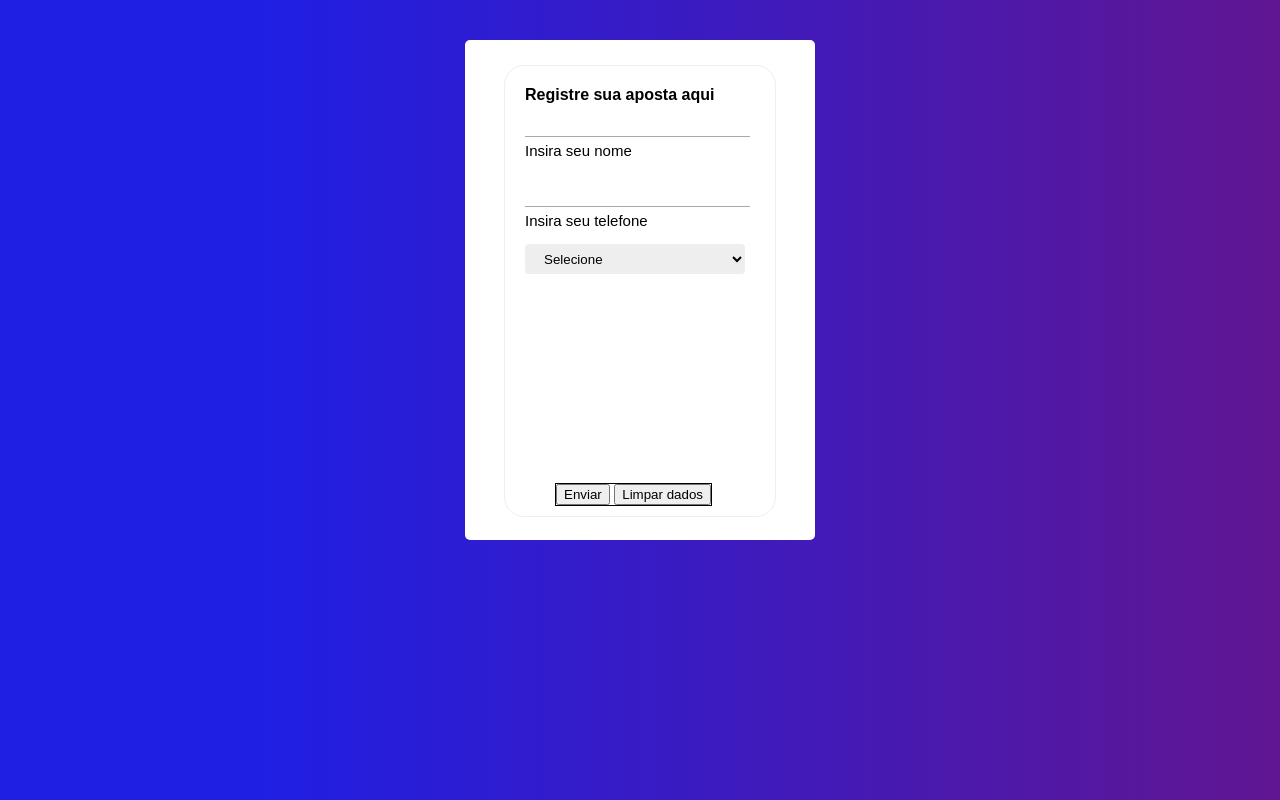
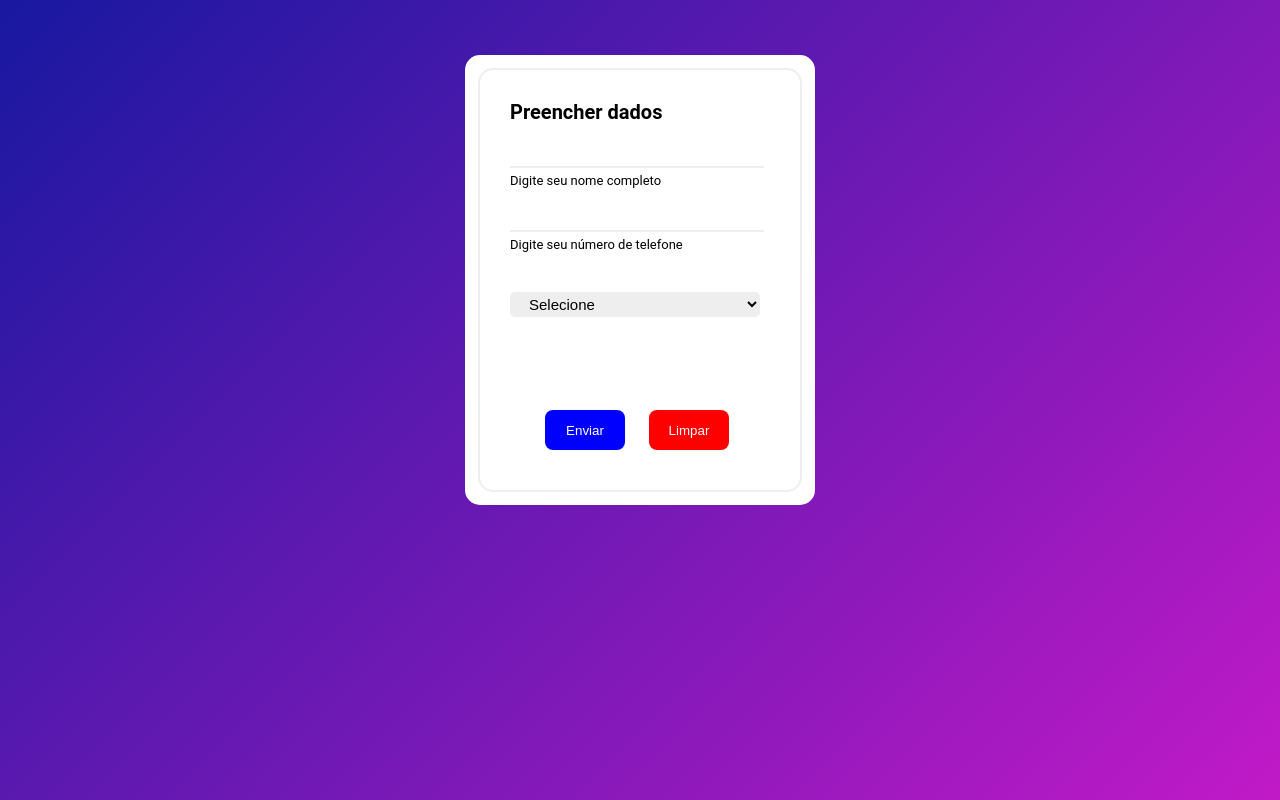
Before and after one commit to Angelium-Eddra/Rifador_on-line, a plain HTML site: page index.html in a window 1280 px wide. Drawn offline with Linux system fonts and the light colour scheme.

Commit message:
Pequena atualização

```diff
--- a/index.html
+++ b/index.html
@@ -1,40 +1,47 @@
 <!DOCTYPE html>
 <html lang="pt-br">
+
 <head>
-   <meta charset="UTF-8">
-   <meta name="viewport" content="width=device-width, initial-scale=1.0">
-   <link rel="stylesheet" href="style.css">
-   <title>Formulário</title>
+  <meta charset="UTF-8" />
+  <meta name="viewport" content="width=device-width, initial-scale=1.0" />
+  <link rel="stylesheet" href="style.css" />
+  <title>Riffo</title>
 </head>
+
 <body>
-   <form action="">
-      <div id="fundo">
-         <div id="conteudo_cliente">
-         <span id="form_title"><strong >Registre sua aposta aqui</strong></span>
+	<div id="fundo"><div id="contorno"><div id="conteudo">
+    	<span id="titulo">
+      		<b>Preencher dados</b>
+      	</span>
+        <div class="input_text">
+      	<label id="nome" for="_nome">
+          	<input type="text" id="_nome">
+            <span>Digite seu nome completo</span>
+        </label>
+      	</div>
 
-         <label class="info_set" for="nome">
-            <input type="text" id="nome">
-            <p class="ind">Insira seu nome</p>
-         </label>
-         <label class="info_set" for="tel">
-            <input type="text" id="tel">
-            <p class="ind">Insira seu telefone</p>
-         </label>
-         <div id="choice_pag">
-            <select name="forma_pagamento" id="pag_choices">
-               <option value="Selecione">Selecione</option>
-               <option value="Pix">Pix</option>
-               <option value="Dinheiro">Dinheiro</option>
-               <option value="Cartão">Cartão</option>
-            </select>
-         </div>
-         <div id="actions">
-            <button type="submit">Enviar</button>
-            <button type="reset">Limpar dados</button>
-         </div>
 
-      </div>
-      </div>
-   </form>
+      	<div class="input_text">
+      	<label id="tel" for="_tel">
+          	<input type="text" id="_tel">
+            <span>Digite seu número de telefone</span>
+      	</div>
+
+
+      	<div id="pagamento">
+      		<select>
+          		<option>Selecione</option>
+              	<option>Dinheiro</option>
+              	<option>Cartão</option>
+              	<option>Pix</option>
+          	</select>
+      	</div>
+
+        <span id="confirma">
+        	<button id="enviar" type="submit">Enviar</button>
+        	<button id="limpar" type="reset">Limpar</button>
+        </span>
+          </div></div></div>
 </body>
+
 </html>
--- a/style.css
+++ b/style.css
@@ -1,91 +1,157 @@
-/* ANIMAÇÔES DA PÁGINA */
-@keyframes selecionado{
-   0% {}
-   100% {font-size: 12px; color: black;}
+/* -------- ANIMAÇÕES E SEUS USOS --------- */
+/* ----------------------------------------- */
+@keyframes campo_ativo_texto{
+	0% {}
+	100% {font-size: 13px;}
 }
-@keyframes desselecionado{
-   0% {}
-   100% { font-size: 15px; color: black}
+@keyframes campo_inativo_texto{
+	0% {}
+	100% {font-size: 17px;}
 }
 
-/* -------------------- */
+
+@keyframes campo_ativo{
+	0% {}
+	100% {background-color: #eee; border-radius: 5px}
+}
+
+@keyframes campo_inativo{
+	0% {}
+	100% {background-color: none; border-radius: 0px}
+}
+
+/* .input_text input:focus + span{
+	animation-name: campo_ativo;
+	animation-duration: 2s;
+	background-color: #eee;
+} */
+
+.input_text input:focus + span{
+	animation-name: campo_ativo_texto;
+	animation-duration: 0.2s;
+	/* font-size: 13px; */
+}
 
 
-/* Fundinho bonito */
+/* ----------------------------------------- */
+
+
+/* ----------------------------------------- */
 html{
-   font-family: sans-serif;
-   background-image: linear-gradient(90deg, rgb(31, 31, 228) 20%, rgb(96, 22, 146));
+	font-family: 'Roboto', sans-serif;
+	background-image: linear-gradient(135deg, rgb(24, 24, 160), rgb(193, 26, 199));
+	width: 100vw;
+	height: 100vh;
+
+}
+
+#texto_background{
+	color:#fff;
+	font-size: 250px;
+	margin: -20% -20%;
+	transform: rotate(25deg);
+	width: 100%;
+	height: 10%;
+}
+
+#fundo{
+	position: absolute;
+	transform: translate(-50%, -50%);
+	top: 35%;
+	left: 50%;
+	width: 350px;
+	height: 450px;
+	border-radius: 15px;
+	background-color: #fff;
+}
+
+#contorno{
+	position: absolute;
+	transform: translate(-50%, -50%);
+	top: 50%;
+	left: 50%;
+	width: 320px;
+	height: 420px;
+	margin: 0px;
+	padding-left: 0px;
+	border: 2px solid #eee;
+	border-radius: 15px;
+}
+
+#conteudo{
+	position: absolute;
+	margin: 30px 30px;
+	width: 300px;
+	height: 400px;
+}
+
+#titulo{
+	position: relative;
+	font-size: 20px;
+	margin-bottom: 30px;
+}
+
+.input_text{
+  	margin: 20px 0px 20px 0px;
+}
+
+.input_text span{
+	display: block;
+  	font-size: 13px;
+}
+
+.input_text input{
+	width: 250px;
+  	height: 20px;
+  	border: none;
+  	margin-bottom: 5px;
+	font-size: 17px;
+  	border-radius: 0px;
+	border-bottom: 2px solid #eee;
+
 }
 
 
 
-/* Fundo branco, formatção e posição do formulário */
-#fundo{
-   position: absolute;
-   background-color: #fff;
-   transform: translate(-50%, 0%);
-   top: 5%;
-   left: 50%;
-   width: 350px; height: 500px;
-   border-radius: 5px;
 
-}
-/* Formatação do conteúdo */
-#conteudo_cliente{
-   position: absolute;
-   transform: translate(-50%, 0%);
-   top: 5%;
-   left: 50%;
-   padding-left: 20px;
-   padding-top: 20px;
-   width: 250px; height: 430px;
-   border: 1px solid #eee;
-   border-radius: 20px;
+#pagamento{
+  	margin-top: 40px;
 }
 
-/* Estilização da área de texto */
-.info_set input{
-   border: none;
-   border-bottom: 1px solid #a9a9a9;
-   height: 20px;
-   font-size: 17px;
-   margin-top: 10px;
+#pagamento select{
+	height: 25px;
+  	width: 250px;
+  	background-color: #eee;
+  	border-radius: 5px;
+  	border: none;
+  	padding-left:15px;
+  	font-size: 15px;
 }
 
-/* Estilização do indicador de texto */
-.info_set p{
-   margin-top: 5px;
-   color: rgb(0, 0, 0);
-   font-size: 15px;
-   animation-name: desselecionado;
-   animation-duration: 0.2s;
+#confirma{
+	position: absolute;
+	transform: translate(-50%, -50%);
+	left: 50%;
+	width: 250px;
+	bottom: 20px;
 }
 
-/* Regular tamanho do indicador ao clicar */
-.info_set input:focus + p{
-   font-size: 12px;
-   animation-name: selecionado;
-   animation-duration: 0.2s;
+#confirma button{
+	position: relative;
+	margin-right: 10px;
+	margin-left: 10px;
+	width: 80px;
+  	height: 40px;
+  	border: none;
+  	bottom: 10px;
+	border-radius: 8px;
+	color: #fff;
 }
 
-/* Estilizar opção forma de pagamento */
-#choice_pag{
-   position: relaive;
+#enviar{
+	background-color:blue;
 }
 
-#pag_choices{
-   position: relative;
-   width: 220px; height: 30px;
-   margin-bottom: 10px;
-   background-color: #eee;
-   border: none;
-   border-radius: 4px;
-   padding-left: 15px;
+#limpar{
+	background-color: red;
 }
-
-#actions{
-   position: absolute;
-   bottom: 10px;
-   left: 50px;
-   border: 1px solid black;
-}
```
Also changed, not shown: script.js (added).
